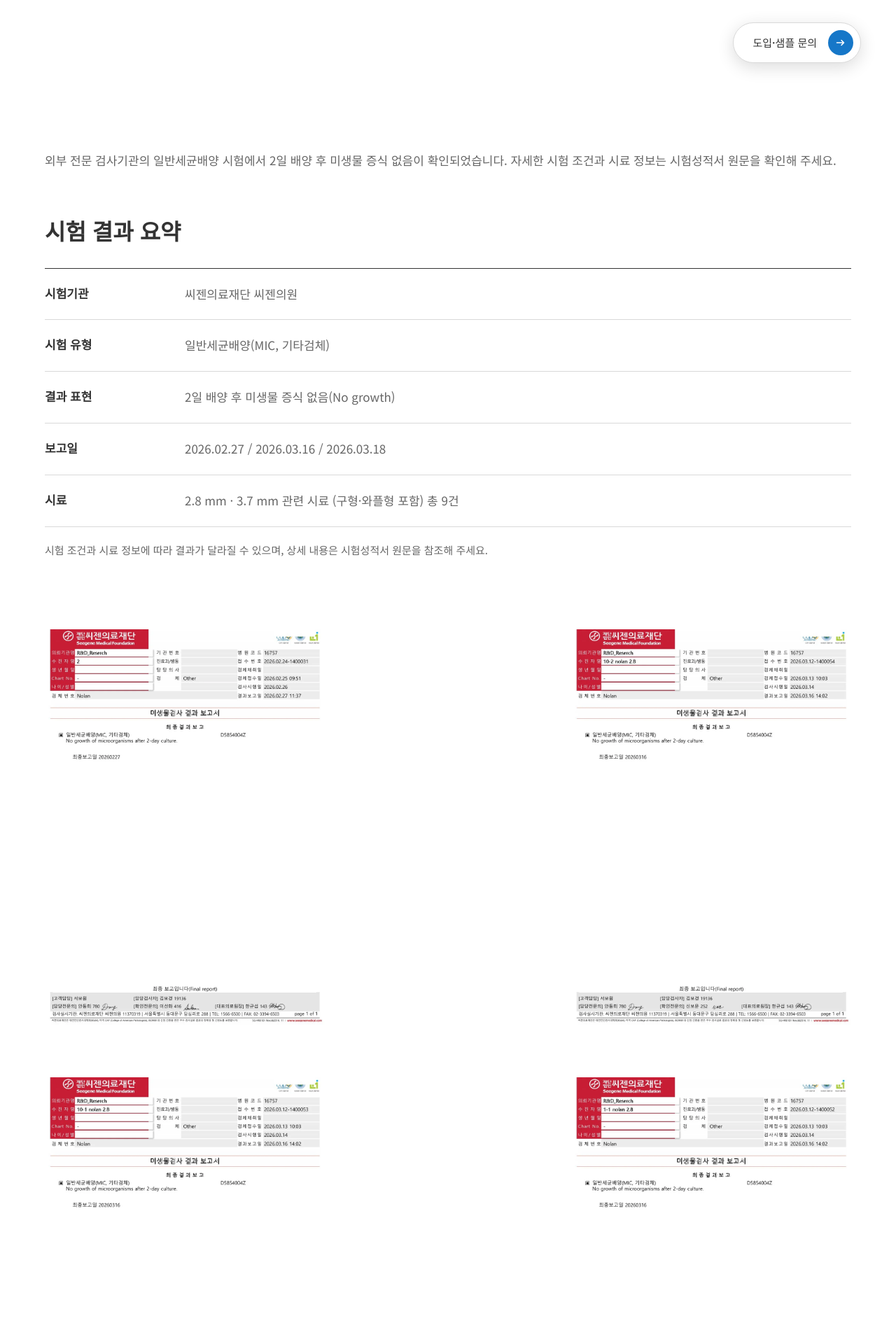
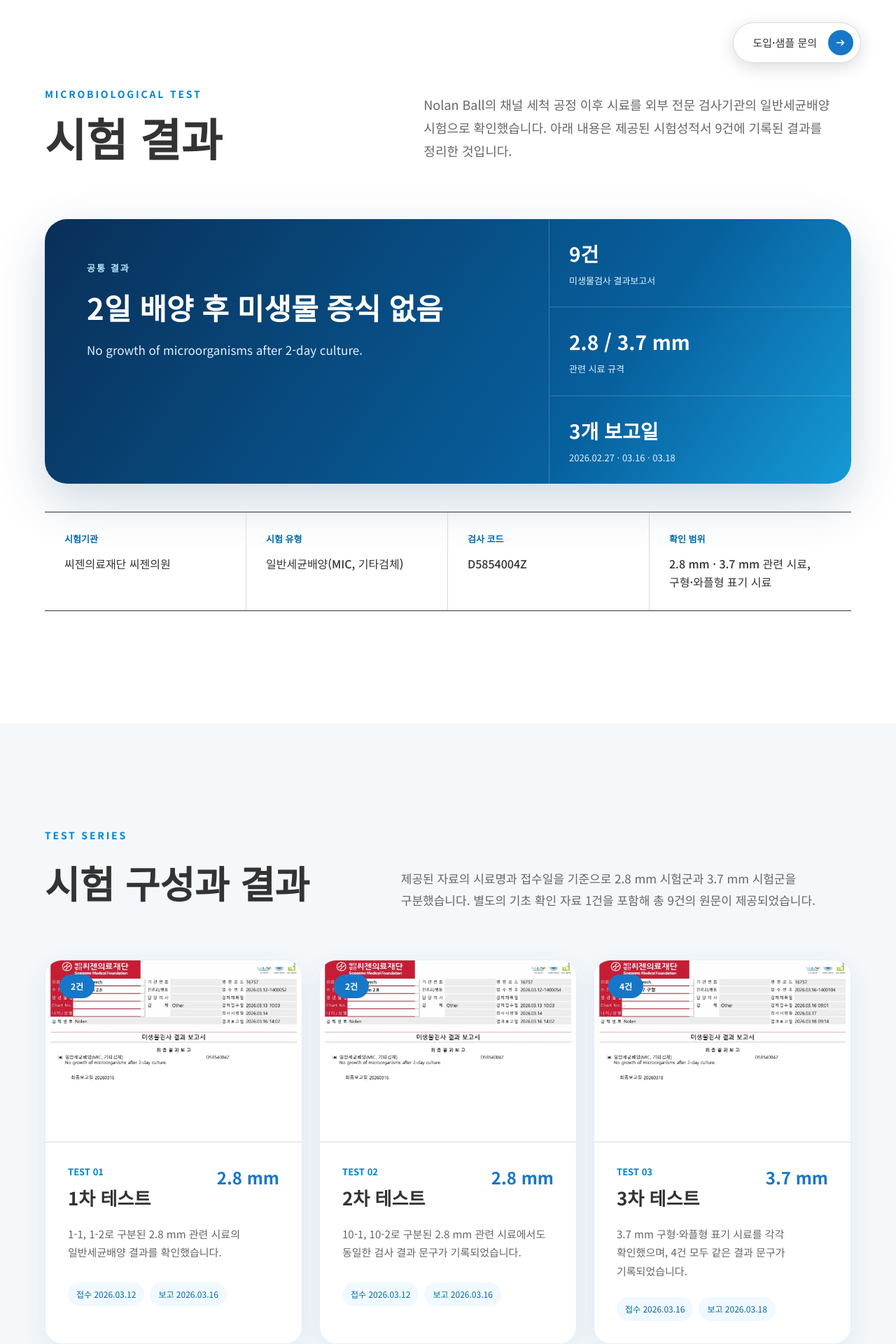
Before and after one commit to cgyumun-hash/Nolan-Ball-homepage, a Next.js app: page /about/certifications in a window 1280 px wide. Shown: the part 680-2600 px from the top of the page at 70% size. Built offline with nearby package versions, Linux system fonts and the light colour scheme; a web font is replaced by a local one.

Commit message:
feat: 시험 결과 페이지와 자료실 개편

```diff
--- a/app/(07-about-contact)/about/certifications/page.tsx
+++ b/app/(07-about-contact)/about/certifications/page.tsx
@@ -1,46 +1,23 @@
-import fs from "node:fs";
-import path from "node:path";
 import type { Metadata } from "next";
+import Image from "next/image";
 
+import Footer from "@/components/Footer";
 import Header from "@/components/Header";
+import InquiryButton from "@/components/InquiryButton";
 import SubHeader from "@/components/SubHeader";
-import Footer from "@/components/Footer";
-import InquiryButton from "@/components/InquiryButton";
 import {
   CERTIFICATIONS,
   RESOURCES_PAGES,
   SUBHEADER_BG,
-  TEST_SUMMARY,
+  TEST_RESULTS,
 } from "@/lib/site";
 
 export const metadata: Metadata = {
-  title: "인증·시험성적",
+  title: "시험 결과·성적서",
+  description:
+    "Nolan Ball 미생물검사 결과와 CFU 시험 결과 및 해석을 확인할 수 있습니다.",
 };
 
-function hasImage(src: string) {
-  return fs.existsSync(path.join(process.cwd(), "public", src));
-}
-
-/**
- * 원본 /sub/sub14.php
- *
- *   .sub14.pt250.pb300               250/300px → 1080↓ 150/200px
- *     .wrap_in2 { display:flex; flex-wrap:wrap;
- *                 justify-content:space-between; align-items:center; gap:15px }
- *                 860↓ justify-content:center
- *       ul   { width:400px; margin-bottom:60px; position:relative; cursor:pointer }
- *       img  { width:100% }                       원본 이미지 406×550
- *       li   { position:absolute; top:0; left:0; width:100%; height:100%;
- *              background:rgba(0,0,0,.8); padding:30px; display:none }
- *       li div { width:100%; height:100%; color:#fff; font-size:22px;
- *                text-align:center; GmarketSans; display:flex; 가운데 정렬 }
- *       ul:hover li { display:block }             ← 순수 CSS, JS 불필요
- *
- * 이 페이지에는 data-aos 속성이 없습니다 (AOS.init() 은 호출하지만 대상이 없음).
- * 그래서 스크롤 등장 효과를 넣지 않았습니다.
- *
- * hover 만 쓰므로 서버 컴포넌트입니다.
- */
 export default function CertificationsPage() {
   return (
     <>
@@ -56,77 +33,119 @@ export default function CertificationsPage() {
         bg={SUBHEADER_BG.resources}
       />
 
-      <main className="pt-[250px] pb-[300px] max-b1080:pt-[150px] max-b1080:pb-[200px]">
-        {/* 자료정리 4-2 권장 표현 — 시험 결과를 단정하지 않고 원문 확인을 함께 안내합니다 */}
-        <p
-          className="wrap-in2 mb-[60px] text-[17px] leading-[1.8] text-ink-500
-                     max-b580:text-[15px]"
-        >
-          {CERTIFICATIONS.note}
-        </p>
+      <main>
+        <section aria-labelledby="test-results-title" className="py-[160px] max-b1080:py-[110px] max-b580:py-20">
+          <div className="wrap-in2">
+            <div className="grid grid-cols-[0.85fr_1.15fr] items-end gap-[90px] max-b1080:grid-cols-1 max-b1080:gap-8">
+              <div>
+                <p className="gfont mb-4 text-[14px] font-bold tracking-[0.2em] text-sky-600">
+                  {TEST_RESULTS.eyebrow}
+                </p>
+                <h2 id="test-results-title" className="gfont text-[64px] font-bold leading-[1.12] text-ink-900 max-b1080:text-[48px] max-b580:text-[36px]">
+                  {TEST_RESULTS.heading}
+                </h2>
+              </div>
+              <p className="text-[18px] leading-[1.85] text-ink-500 max-b580:text-[15px]">
+                {TEST_RESULTS.lead}
+              </p>
+            </div>
 
-        {/* 시험 결과 요약 — 자료정리 4-1 */}
-        <div className="wrap-in2 mb-[100px] max-b1080:mb-[60px]">
-          <h3
-            className="gfont mb-[30px] text-[32px] font-bold text-ink-900
-                       max-b1080:text-[26px] max-b520:text-[21px]"
-          >
-            {TEST_SUMMARY.heading}
-          </h3>
-          <dl className="border-t border-ink-900">
-            {TEST_SUMMARY.rows.map((row) => (
-              <div
-                key={row.label}
-                className="flex border-b border-line py-[22px]
-                           max-b580:flex-col max-b580:gap-1.5 max-b580:py-4"
-              >
-                <dt className="w-[200px] shrink-0 text-[17px] font-bold text-ink-900 max-b580:w-full max-b580:text-[15px]">
-                  {row.label}
-                </dt>
-                <dd className="min-w-0 flex-1 text-[17px] leading-[1.7] text-ink-500 max-b580:text-[15px]">
-                  {row.value}
-                </dd>
-              </div>
-            ))}
-          </dl>
-          {/* md 4-1 "필수 표기" — 빼면 안 됩니다 */}
-          <p className="mt-5 text-[15px] leading-[1.7] text-ink-500 max-b520:text-[13px]">
-            {TEST_SUMMARY.disclaimer}
-          </p>
-        </div>
-
-        <div
-          className="wrap-in2 flex flex-wrap items-center justify-between gap-[15px]
-                     max-b860:justify-center"
-        >
-          {CERTIFICATIONS.items.map((cert) => (
-            <div
-              key={cert.image}
-              className="group relative mb-[60px] w-[400px] max-w-full cursor-pointer"
-            >
-              {hasImage(cert.image) ? (
-                /* eslint-disable-next-line @next/next/no-img-element */
-                <img src={cert.image} alt={cert.label} className="w-full" />
-              ) : (
-                /* 원본 인증서 이미지는 406×550 (세로형) */
-                <div
-                  className="flex aspect-[406/550] w-full items-center justify-center
-                             border border-line bg-[linear-gradient(160deg,#f7f9fc_0%,#e8f0f7_100%)]
-                             p-6 text-center text-[13px] text-ink-500"
-                >
-                  public{cert.image}
+            <div className="mt-[80px] overflow-hidden rounded-[32px] bg-[linear-gradient(125deg,#092f58_0%,#075f9d_68%,#159ad6_100%)] text-white shadow-[0_25px_70px_rgba(8,65,112,0.2)] max-b580:mt-12 max-b580:rounded-[22px]">
+              <div className="grid grid-cols-[1.25fr_0.75fr] max-b860:grid-cols-1">
+                <div className="p-[60px] max-b1080:p-10 max-b580:p-7">
+                  <p className="mb-5 text-[13px] font-bold tracking-[0.16em] text-sky-200">
+                    {TEST_RESULTS.resultLabel}
+                  </p>
+                  <h3 className="max-w-[700px] text-[42px] font-bold leading-[1.3] max-b1080:text-[34px] max-b580:text-[27px]">
+                    {TEST_RESULTS.result}
+                  </h3>
+                  <p className="mt-5 text-[17px] text-sky-100 max-b580:text-[14px]">
+                    {TEST_RESULTS.resultEn}
+                  </p>
                 </div>
-              )}
-
-              {/* 원본 li — hover 시에만 나타나는 검은 오버레이 */}
-              <div className="absolute inset-0 hidden bg-black/80 p-[30px] group-hover:block">
-                <div className="gfont flex h-full w-full items-center justify-center text-center text-[22px] text-white">
-                  {cert.label}
+                <div className="grid border-l border-white/20 max-b860:grid-cols-3 max-b860:border-l-0 max-b860:border-t max-b580:grid-cols-1">
+                  {TEST_RESULTS.metrics.map((metric) => (
+                    <div key={metric.label} className="flex flex-col justify-center border-b border-white/20 p-7 last:border-b-0 max-b860:border-b-0 max-b860:border-r max-b860:last:border-r-0 max-b580:border-b max-b580:border-r-0 max-b580:last:border-b-0">
+                      <strong className="gfont text-[28px] font-bold max-b580:text-[23px]">{metric.value}</strong>
+                      <span className="mt-2 text-[13px] leading-[1.5] text-sky-100">{metric.label}</span>
+                    </div>
+                  ))}
                 </div>
               </div>
             </div>
-          ))}
-        </div>
+
+            <dl className="mt-10 grid grid-cols-4 border-y border-ink-900 max-b1080:grid-cols-2 max-b580:grid-cols-1">
+              {TEST_RESULTS.details.map((detail) => (
+                <div key={detail.label} className="border-r border-line px-7 py-7 last:border-r-0 max-b1080:even:border-r-0 max-b580:border-b max-b580:border-r-0 max-b580:last:border-b-0">
+                  <dt className="text-[13px] font-bold text-sky-700">{detail.label}</dt>
+                  <dd className="mt-3 text-[16px] font-medium leading-[1.65] text-ink-900 max-b580:text-[14px]">{detail.value}</dd>
+                </div>
+              ))}
+            </dl>
+          </div>
+        </section>
+
+        <section aria-labelledby="test-series-title" className="bg-[#f4f8fb] py-[150px] max-b1080:py-[100px] max-b580:py-20">
+          <div className="wrap-in2">
+            <div className="mb-[70px] grid grid-cols-[0.8fr_1.2fr] items-end gap-[80px] max-b1080:grid-cols-1 max-b1080:gap-7 max-b580:mb-12">
+              <div>
+                <p className="gfont mb-4 text-[14px] font-bold tracking-[0.2em] text-sky-600">{TEST_RESULTS.batchesEyebrow}</p>
+                <h2 id="test-series-title" className="gfont text-[54px] font-bold text-ink-900 max-b1080:text-[42px] max-b580:text-[32px]">{TEST_RESULTS.batchesTitle}</h2>
+              </div>
+              <p className="text-[17px] leading-[1.8] text-ink-500 max-b580:text-[14px]">{TEST_RESULTS.batchesLead}</p>
+            </div>
+
+            <div className="grid grid-cols-3 gap-6 max-b1080:grid-cols-1">
+              {TEST_RESULTS.batches.map((batch) => (
+                <article key={batch.no} className="overflow-hidden rounded-[24px] border border-sky-100 bg-white shadow-[0_12px_38px_rgba(9,67,112,0.08)]">
+                  <div className="relative aspect-[1073/760] overflow-hidden border-b border-line bg-white">
+                    <Image src={batch.image} alt={`${batch.title} ${batch.spec} 시험성적서 일부`} fill sizes="(max-width: 1080px) 100vw, 33vw" className="object-cover object-top" />
+                    <span className="absolute left-5 top-5 rounded-full bg-brand-500 px-4 py-2 text-[12px] font-bold text-white">{batch.count}</span>
+                  </div>
+                  <div className="p-8 max-b580:p-6">
+                    <div className="mb-5 flex items-start justify-between gap-5">
+                      <div>
+                        <p className="gfont mb-2 text-[13px] font-bold text-sky-600">TEST {batch.no}</p>
+                        <h3 className="text-[26px] font-bold text-ink-900 max-b580:text-[21px]">{batch.title}</h3>
+                      </div>
+                      <strong className="gfont whitespace-nowrap text-[24px] font-bold text-brand-500 max-b580:text-[20px]">{batch.spec}</strong>
+                    </div>
+                    <p className="min-h-[58px] text-[15px] leading-[1.75] text-ink-500 max-b1080:min-h-0 max-b580:text-[14px]">{batch.body}</p>
+                    <div className="mt-6 flex flex-wrap gap-2 text-[12px] text-sky-700">
+                      <span className="rounded-full bg-sky-50 px-3 py-2">{batch.received}</span>
+                      <span className="rounded-full bg-sky-50 px-3 py-2">{batch.reported}</span>
+                    </div>
+                  </div>
+                </article>
+              ))}
+            </div>
+          </div>
+        </section>
+
+        <section aria-labelledby="interpretation-title" className="py-[150px] max-b1080:py-[100px] max-b580:py-20">
+          <div className="wrap-in2 grid grid-cols-[0.82fr_1.18fr] gap-[90px] max-b1080:grid-cols-1 max-b1080:gap-12">
+            <div>
+              <p className="gfont mb-4 text-[14px] font-bold tracking-[0.16em] text-sky-600">{TEST_RESULTS.interpretationEyebrow}</p>
+              <h2 id="interpretation-title" className="gfont text-[52px] font-bold leading-[1.2] text-ink-900 max-b1080:text-[42px] max-b580:text-[31px]">{TEST_RESULTS.interpretationTitle}</h2>
+              <p className="mt-8 text-[17px] leading-[1.9] text-ink-500 max-b580:text-[14px]">{TEST_RESULTS.method}</p>
+            </div>
+
+            <ol className="border-t border-ink-900">
+              {TEST_RESULTS.interpretations.map((item) => (
+                <li key={item.no} className="grid grid-cols-[66px_1fr] gap-5 border-b border-line py-8 max-b580:grid-cols-[44px_1fr] max-b580:gap-3 max-b580:py-6">
+                  <span className="gfont text-[18px] font-bold text-brand-500">{item.no}</span>
+                  <div>
+                    <h3 className="text-[23px] font-bold text-ink-900 max-b580:text-[19px]">{item.title}</h3>
+                    <p className="mt-3 text-[16px] leading-[1.8] text-ink-500 max-b580:text-[14px]">{item.body}</p>
+                  </div>
+                </li>
+              ))}
+            </ol>
+            <p className="col-span-2 border-l-2 border-sky-300 pl-5 text-[14px] leading-[1.75] text-ink-500 max-b1080:col-span-1">
+              {TEST_RESULTS.disclaimer}
+            </p>
+          </div>
+        </section>
       </main>
 
       <Footer bordered />
--- a/lib/site.ts
+++ b/lib/site.ts
@@ -74,7 +74,6 @@ export const PRODUCTS_PAGES = [
     href: "/products/filter-ball-for-bronchoscopes",
   },
   { label: "HOW TO USE", href: "/how-to-use" },
-  { label: "제품 영상", href: "/products/acf-filter-ball-video" },
 ] as const;
 
 /** RESOURCES — 시험·데이터와 다운로드 자료를 한곳에 모읍니다. */
@@ -243,19 +242,85 @@ export const PRODUCT_SPECS = {
   note: "포장단위와 제품코드는 최종 확정 전이므로 실제 발주 전 담당자에게 확인해 주세요.",
 } as const;
 
-/** 시험 결과 요약 — 자료정리 4-1 표 그대로 */
-export const TEST_SUMMARY = {
-  heading: "시험 결과 요약",
-  rows: [
+/** 시험 결과 페이지 — 자료정리 4장과 제공된 9페이지 시험성적서 기준 */
+export const TEST_RESULTS = {
+  eyebrow: "MICROBIOLOGICAL TEST",
+  heading: "시험 결과",
+  lead:
+    "Nolan Ball의 채널 세척 공정 이후 시료를 외부 전문 검사기관의 일반세균배양 시험으로 확인했습니다. 아래 내용은 제공된 시험성적서 9건에 기록된 결과를 정리한 것입니다.",
+  resultLabel: "공통 결과",
+  result: "2일 배양 후 미생물 증식 없음",
+  resultEn: "No growth of microorganisms after 2-day culture.",
+  metrics: [
+    { value: "9건", label: "미생물검사 결과보고서" },
+    { value: "2.8 / 3.7 mm", label: "관련 시료 규격" },
+    { value: "3개 보고일", label: "2026.02.27 · 03.16 · 03.18" },
+  ],
+  details: [
     { label: "시험기관", value: "씨젠의료재단 씨젠의원" },
     { label: "시험 유형", value: "일반세균배양(MIC, 기타검체)" },
-    { label: "결과 표현", value: "2일 배양 후 미생물 증식 없음(No growth)" },
-    { label: "보고일", value: "2026.02.27 / 2026.03.16 / 2026.03.18" },
-    { label: "시료", value: "2.8 mm · 3.7 mm 관련 시료 (구형·와플형 포함) 총 9건" },
+    { label: "검사 코드", value: "D5854004Z" },
+    { label: "확인 범위", value: "2.8 mm · 3.7 mm 관련 시료, 구형·와플형 표기 시료" },
   ],
-  /** md 4-1 "필수 표기" */
+  batchesEyebrow: "TEST SERIES",
+  batchesTitle: "시험 구성과 결과",
+  batchesLead:
+    "제공된 자료의 시료명과 접수일을 기준으로 2.8 mm 시험군과 3.7 mm 시험군을 구분했습니다. 별도의 기초 확인 자료 1건을 포함해 총 9건의 원문이 제공되었습니다.",
+  batches: [
+    {
+      no: "01",
+      title: "1차 테스트",
+      spec: "2.8 mm",
+      received: "접수 2026.03.12",
+      reported: "보고 2026.03.16",
+      count: "2건",
+      image: "/images/sub14_4.webp",
+      body: "1-1, 1-2로 구분된 2.8 mm 관련 시료의 일반세균배양 결과를 확인했습니다.",
+    },
+    {
+      no: "02",
+      title: "2차 테스트",
+      spec: "2.8 mm",
+      received: "접수 2026.03.12",
+      reported: "보고 2026.03.16",
+      count: "2건",
+      image: "/images/sub14_2.webp",
+      body: "10-1, 10-2로 구분된 2.8 mm 관련 시료에서도 동일한 검사 결과 문구가 기록되었습니다.",
+    },
+    {
+      no: "03",
+      title: "3차 테스트",
+      spec: "3.7 mm",
+      received: "접수 2026.03.16",
+      reported: "보고 2026.03.18",
+      count: "4건",
+      image: "/images/sub14_6.webp",
+      body: "3.7 mm 구형·와플형 표기 시료를 각각 확인했으며, 4건 모두 같은 결과 문구가 기록되었습니다.",
+    },
+  ],
+  interpretationEyebrow: "CFU RESULT & INTERPRETATION",
+  interpretationTitle: "CFU 시험 결과 및 해석",
+  method:
+    "본 시험은 내시경 채널 세척 공정 후 채취한 시료에서 일반세균의 증식 여부를 확인하는 방식으로 진행되었습니다. 제공된 결과보고서에는 각 시료에 대해 2일 배양 후 미생물 증식 없음이 기재되어 있습니다.",
+  interpretations: [
+    {
+      no: "01",
+      title: "제공된 9건에서 동일한 결과 확인",
+      body: "2.8 mm 및 3.7 mm 관련 시료와 구형·와플형 표기 시료를 포함한 9건의 결과보고서 모두에서 동일한 ‘No growth’ 결과가 확인됩니다.",
+    },
+    {
+      no: "02",
+      title: "구조적 세정 메커니즘과 함께 해석",
+      body: "구형 본체의 전주면 접촉, 연속 와이핑과 밀어내기 작용은 채널 내 잔류 유기물을 물리적으로 제거하고 외부로 배출하는 세척 과정을 지원합니다.",
+    },
+    {
+      no: "03",
+      title: "시험 범위 안에서 결과 확인",
+      body: "이 결과는 해당 시료와 시험 조건에서 수행된 일반세균배양 결과입니다. 제품의 멸균 효과나 모든 임상 환경에서의 감염 예방을 의미하지 않으며, 세부 조건은 원문으로 확인해야 합니다.",
+    },
+  ],
   disclaimer:
-    "시험 조건과 시료 정보에 따라 결과가 달라질 수 있으며, 상세 내용은 시험성적서 원문을 참조해 주세요.",
+    "시험 조건과 시료 정보에 따라 결과가 달라질 수 있으며, 최종 판단에는 시험성적서 원문의 시료명·접수일·보고일과 검사 조건을 함께 확인해 주세요.",
 } as const;
 
 /**
@@ -282,13 +347,11 @@ export const DOWNLOADS = {
       ready: true,
     },
     {
-      name: "미생물검사 결과보고서",
+      name: "시험 성적서",
       desc: "씨젠의료재단 일반세균배양 시험성적서 9건",
       file: "/downloads/nolan-ball-test-report.pdf",
       size: "2.7 MB",
-      /** md 6장 공개 전 조치: "개인·기관 정보 공개 범위 확인" — 미완료 */
-      ready: false,
-      pending: "검사기관 담당자 실명·서명이 포함되어 있어 공개 범위 확인 후 게시합니다.",
+      ready: true,
     },
     {
       name: "사용설명서 (IFU)",
@@ -592,18 +655,6 @@ export const VALVE_PORT_BRUSH: FilterBall = {
     "Improves cleaning efficiency and convenience of maintenance",
   ],
 };
-
-/**
- * /sub/sub30.php — 제품소개 ▸ 제품 영상
- * 영상 파일(sub30_video.mp4)은 아직 없습니다. 자료정리 3-4 에 따라
- * 제품 가이드 영상을 확보하면 public/images/ 에 넣으세요.
- */
-export const PRODUCT_VIDEO = {
-  eyebrow: "PRODUCT",
-  title: "제품 영상",
-  sectionTitle: "Nolan Ball 알아보기",
-  video: "/images/sub30_video.mp4",
-} as const;
 
 /** /sub/sub11.php — About Us ▸ Overview */
 export const OVERVIEW = {
```
Also changed, not shown: app/(02-product)/products/acf-filter-ball-video/page.tsx (deleted, +0 -105 lines), 1 other file (tests, documents, lock files or other folders).
